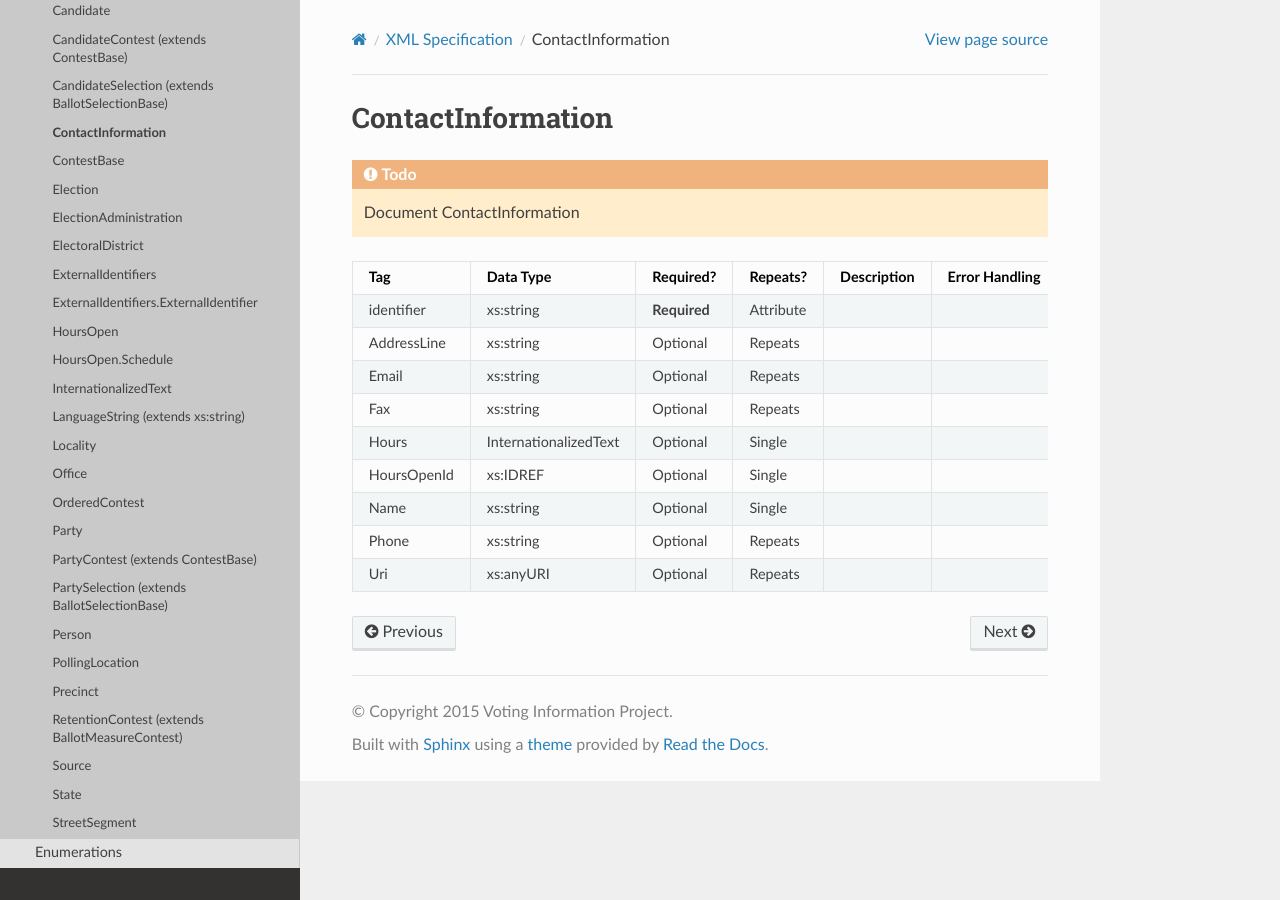
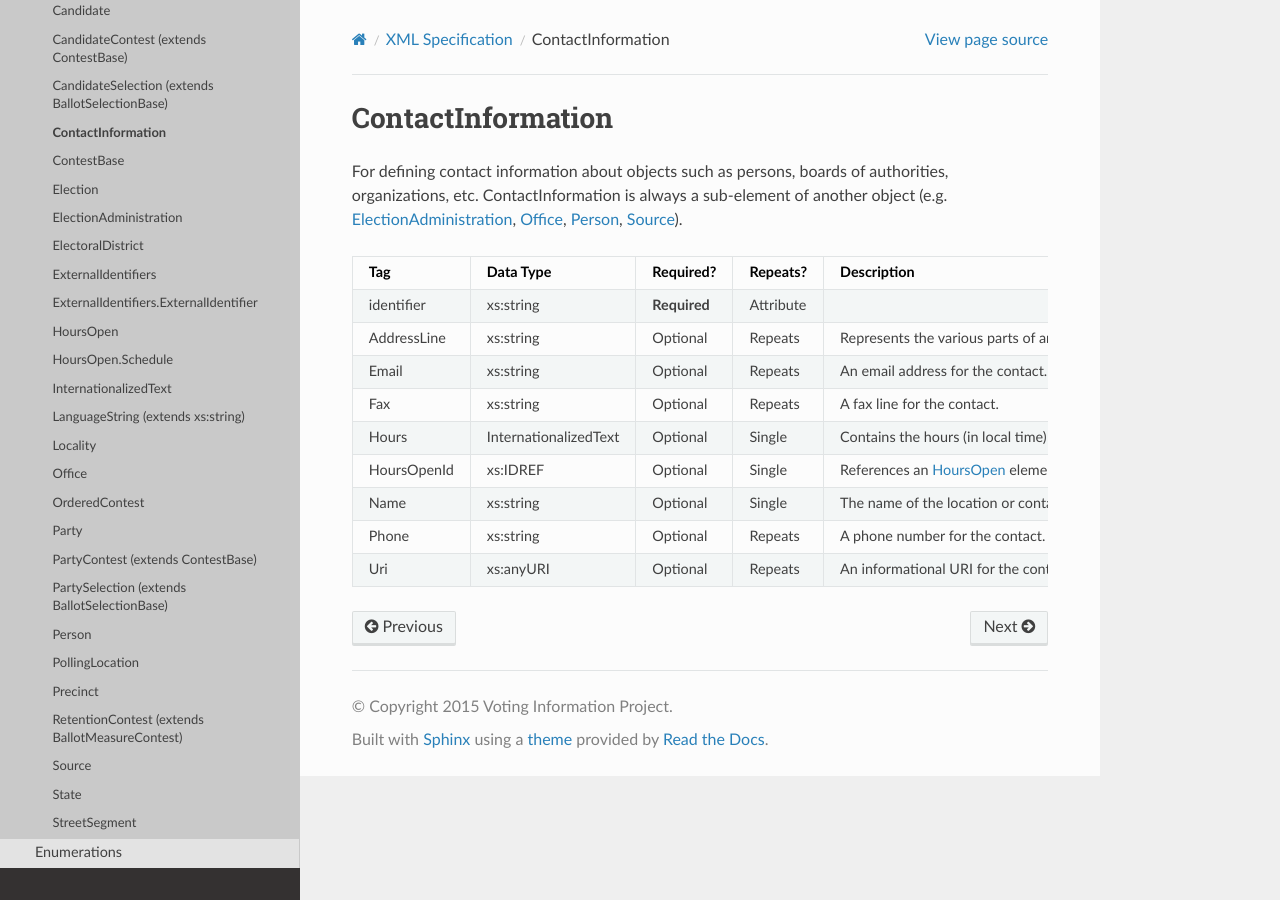
Before and after one commit to votinginfoproject/vip-specification, a Sphinx documentation site: the page built from docs/xml/elements/contact_information.rst, in a window 1280 px wide. Built offline with Sphinx 7.4.7 and the Read the Docs theme 2.0.0, drawn with Linux system fonts in a browser that asks for light colours.

Commit message:
Fixes #175 after merge

```diff
--- a/docs/xml/elements/contact_information.rst
+++ b/docs/xml/elements/contact_information.rst
@@ -1,29 +1,63 @@
 ContactInformation
 ==================
 
-.. todo::
+For defining contact information about objects such as persons, boards of authorities,
+organizations, etc. ContactInformation is always a sub-element of another object (e.g.
+:doc:`ElectionAdministration <election_administration>`, :doc:`Office <office>`,
+:doc:`Person <person>`, :doc:`Source <source>`).
 
-   Document ContactInformation
-
-+--------------------------------+----------------------------------------------------+--------------+------------+--------------------------------------------------------------+----------------------------------------------------+
-| Tag                            | Data Type                                          | Required?    | Repeats?   |                                                  Description |                                     Error Handling |
-|                                |                                                    |              |            |                                                              |                                                    |
-+================================+====================================================+==============+============+==============================================================+====================================================+
-| identifier                     | xs:string                                          | **Required** | Attribute  |                                                              |                                                    |
-+--------------------------------+----------------------------------------------------+--------------+------------+--------------------------------------------------------------+----------------------------------------------------+
-| AddressLine                    | xs:string                                          | Optional     | Repeats    |                                                              |                                                    |
-+--------------------------------+----------------------------------------------------+--------------+------------+--------------------------------------------------------------+----------------------------------------------------+
-| Email                          | xs:string                                          | Optional     | Repeats    |                                                              |                                                    |
-+--------------------------------+----------------------------------------------------+--------------+------------+--------------------------------------------------------------+----------------------------------------------------+
-| Fax                            | xs:string                                          | Optional     | Repeats    |                                                              |                                                    |
-+--------------------------------+----------------------------------------------------+--------------+------------+--------------------------------------------------------------+----------------------------------------------------+
-| Hours                          | InternationalizedText                              | Optional     | Single     |                                                              |                                                    |
-+--------------------------------+----------------------------------------------------+--------------+------------+--------------------------------------------------------------+----------------------------------------------------+
-| HoursOpenId                    | xs:IDREF                                           | Optional     | Single     |                                                              |                                                    |
-+--------------------------------+----------------------------------------------------+--------------+------------+--------------------------------------------------------------+----------------------------------------------------+
-| Name                           | xs:string                                          | Optional     | Single     |                                                              |                                                    |
-+--------------------------------+----------------------------------------------------+--------------+------------+--------------------------------------------------------------+----------------------------------------------------+
-| Phone                          | xs:string                                          | Optional     | Repeats    |                                                              |                                                    |
-+--------------------------------+----------------------------------------------------+--------------+------------+--------------------------------------------------------------+----------------------------------------------------+
-| Uri                            | xs:anyURI                                          | Optional     | Repeats    |                                                              |                                                    |
-+--------------------------------+----------------------------------------------------+--------------+------------+--------------------------------------------------------------+----------------------------------------------------+
++-------------+-----------------------+--------------+-----------+----------------------+----------------------+
+| Tag         | Data Type             | Required?    | Repeats?  | Description          | Error Handling       |
+|             |                       |              |           |                      |                      |
++=============+=======================+==============+===========+======================+======================+
+| identifier  | xs:string             | **Required** | Attribute |                      |                      |
++-------------+-----------------------+--------------+-----------+----------------------+----------------------+
+| AddressLine | xs:string             | Optional     | Repeats   |Represents the various|If the field is       |
+|             |                       |              |           |parts of an address to|invalid or not        |
+|             |                       |              |           |a physical location.  |present, the          |
+|             |                       |              |           |                      |implementation is     |
+|             |                       |              |           |                      |required to ignore it.|
++-------------+-----------------------+--------------+-----------+----------------------+----------------------+
+| Email       | xs:string             | Optional     | Repeats   |An email address for  |If the field is       |
+|             |                       |              |           |the contact.          |invalid or not        |
+|             |                       |              |           |                      |present, the          |
+|             |                       |              |           |                      |implementation is     |
+|             |                       |              |           |                      |required to ignore it.|
++-------------+-----------------------+--------------+-----------+----------------------+----------------------+
+| Fax         | xs:string             | Optional     | Repeats   |A fax line for the    |If the field is       |
+|             |                       |              |           |contact.              |invalid or not        |
+|             |                       |              |           |                      |present, the          |
+|             |                       |              |           |                      |implementation is     |
+|             |                       |              |           |                      |required to ignore it.|
++-------------+-----------------------+--------------+-----------+----------------------+----------------------+
+| Hours       | InternationalizedText | Optional     | Single    |Contains the hours (in|If the element is     |
+|             |                       |              |           |local time) that the  |invalid or not        |
+|             |                       |              |           |location is open.     |present, the          |
+|             |                       |              |           |                      |implementation is     |
+|             |                       |              |           |                      |required to ignore it.|
++-------------+-----------------------+--------------+-----------+----------------------+----------------------+
+| HoursOpenId | xs:IDREF              | Optional     | Single    |References an         |If the field is       |
+|             |                       |              |           |:doc:`HoursOpen       |invalid or not        |
+|             |                       |              |           |<hours_open>` element,|present, the          |
+|             |                       |              |           |which lists the hours |implementation is     |
+|             |                       |              |           |of operation for a    |required to ignore it.|
+|             |                       |              |           |location.             |                      |
++-------------+-----------------------+--------------+-----------+----------------------+----------------------+
+| Name        | xs:string             | Optional     | Single    |The name of the       |If the field is       |
+|             |                       |              |           |location or contact.  |invalid or not        |
+|             |                       |              |           |                      |present, the          |
+|             |                       |              |           |                      |implementation is     |
+|             |                       |              |           |                      |required to ignore it.|
++-------------+-----------------------+--------------+-----------+----------------------+----------------------+
+| Phone       | xs:string             | Optional     | Repeats   |A phone number for the|If the field is       |
+|             |                       |              |           |contact.              |invalid or not        |
+|             |                       |              |           |                      |present, the          |
+|             |                       |              |           |                      |implementation is     |
+|             |                       |              |           |                      |required to ignore it.|
++-------------+-----------------------+--------------+-----------+----------------------+----------------------+
+| Uri         | xs:anyURI             | Optional     | Repeats   |An informational URI  |If the field is       |
+|             |                       |              |           |for the contact or    |invalid or not        |
+|             |                       |              |           |location.             |present, the          |
+|             |                       |              |           |                      |implementation is     |
+|             |                       |              |           |                      |required to ignore it.|
++-------------+-----------------------+--------------+-----------+----------------------+----------------------+
```
